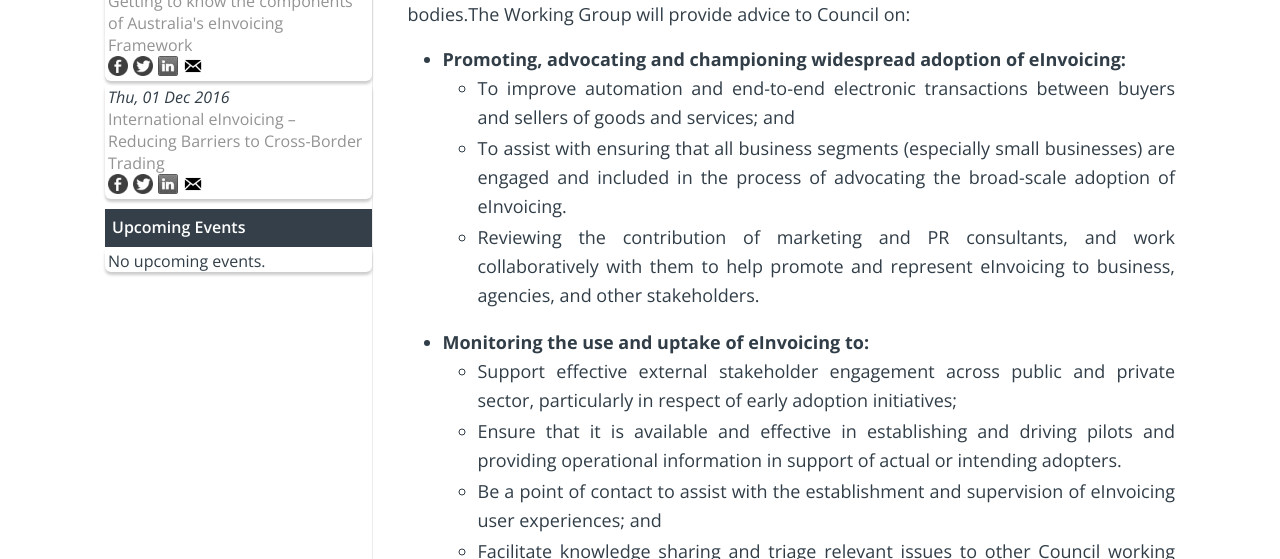
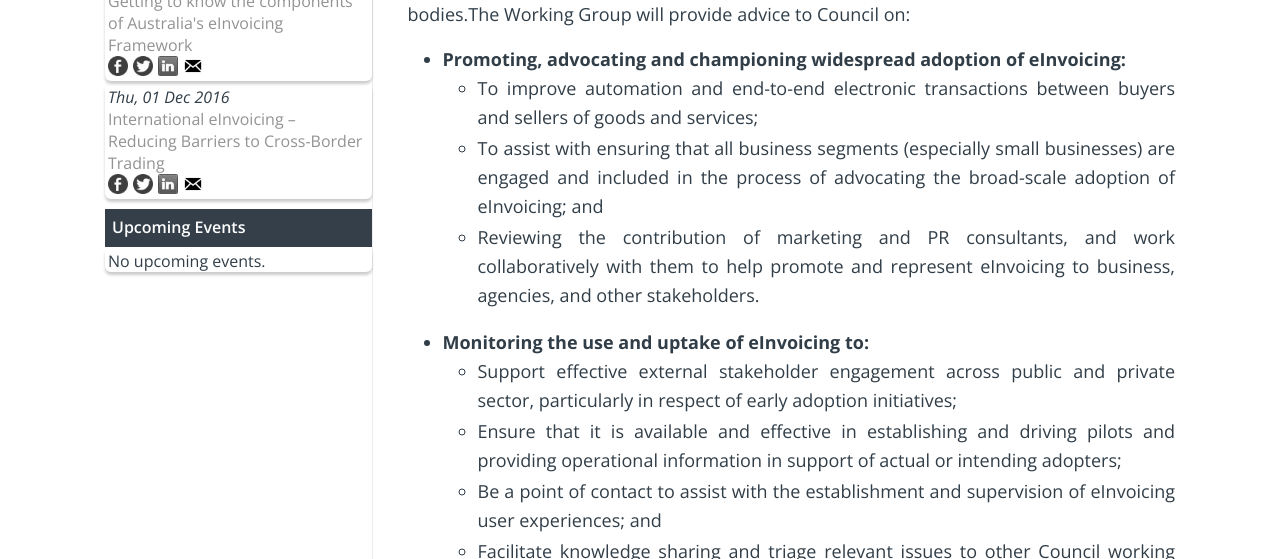
Before and after one commit to Digital-Business-Council/Digital-Business-Council.github.io, a Jekyll site: the page built from pages/about-us/adoption-working-group.md, in a window 1280 px wide. Shown: the part 408-967 px from the top of the page. Built offline with Jekyll 4.4.1, drawn with Linux system fonts in a browser that asks for light colours.

Commit message:
Update adoption-working-group.md

```diff
--- a/pages/about-us/adoption-working-group.md
+++ b/pages/about-us/adoption-working-group.md
@@ -7,13 +7,13 @@ permalink: /adoption-working-group
 # The Adoption Working Group
 The Adoption Working Group is a representative group of business, Government and peak bodies.The Working Group will provide advice to Council on:
 - **Promoting, advocating and championing widespread adoption of eInvoicing:**
-  - To improve automation and end-to-end electronic transactions between buyers and sellers of goods and services; and
-  - To assist with ensuring that all business segments (especially small businesses) are engaged and included in the process of advocating the broad-scale adoption of eInvoicing.
+  - To improve automation and end-to-end electronic transactions between buyers and sellers of goods and services;
+  - To assist with ensuring that all business segments (especially small businesses) are engaged and included in the process of advocating the broad-scale adoption of eInvoicing; and
   - Reviewing the contribution of marketing and PR consultants, and work collaboratively with them to help promote and represent eInvoicing to business, agencies, and other stakeholders.
 
 - **Monitoring the use and uptake of eInvoicing to:**
   - Support effective external stakeholder engagement across public and private sector, particularly in respect of early adoption initiatives;
-  - Ensure that it is available and effective in establishing and driving pilots and providing operational information in support of actual or intending adopters.
+  - Ensure that it is available and effective in establishing and driving pilots and providing operational information in support of actual or intending adopters;
   - Be a point of contact to assist with the establishment and supervision of eInvoicing user experiences; and
   - Facilitate knowledge sharing and triage relevant issues to other Council working groups.
 
```
